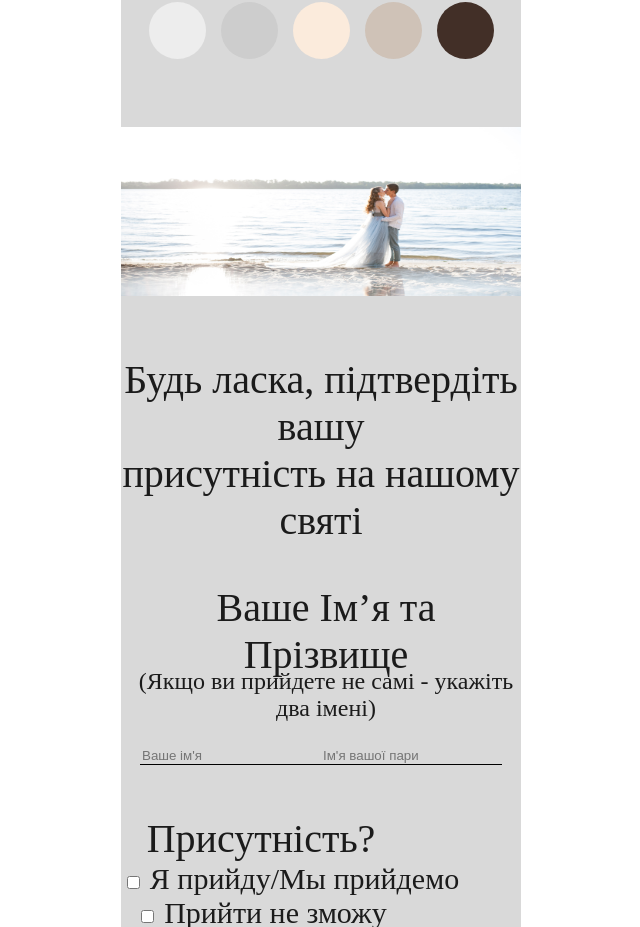
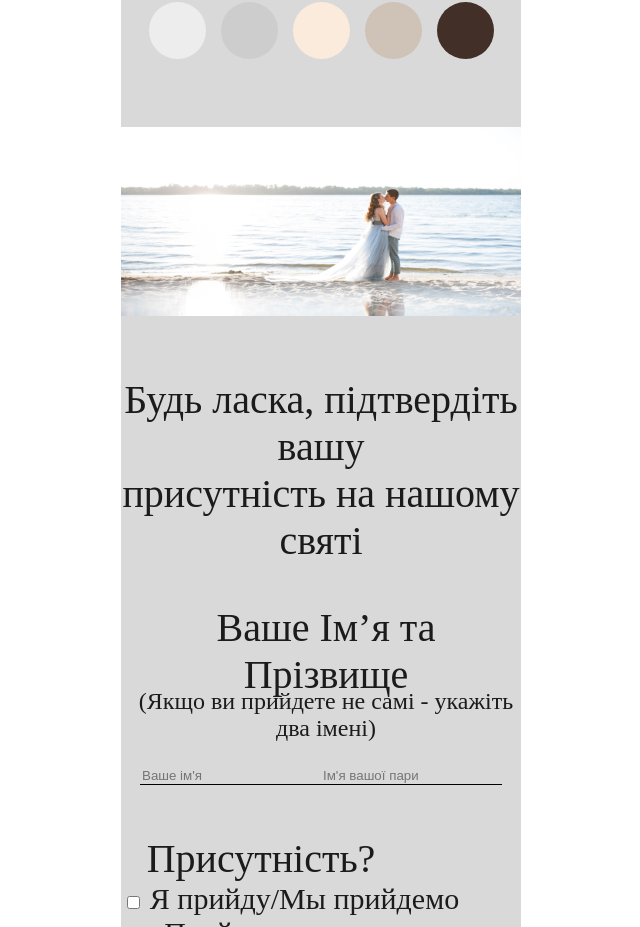
Before and after one commit to SerhiiHavryluk/wedding_fe, a React (Create React App) app: page / in a window 1280 px wide. Shown: the part 3060-3987 px from the top of the page, without its empty margins (319-959 px from the left). Built offline with nearby package versions, Linux system fonts and the light colour scheme; a web font is replaced by a local one.

Commit message:
fix photo

```diff
--- a/src/components/Layout/Layout.js
+++ b/src/components/Layout/Layout.js
@@ -81,7 +81,7 @@ const Wrap = () => (
                     </div>
                 </div>
                 <div>
-                    <img src={kiss2} width='400px' height='209px' alt='1'/>
+                    <img src={kiss2} width='400px' height='229px' alt='1'/>
                 </div>
                 <div className={classes.wrap5}>
                     <p className={classes.confirm}>
```
